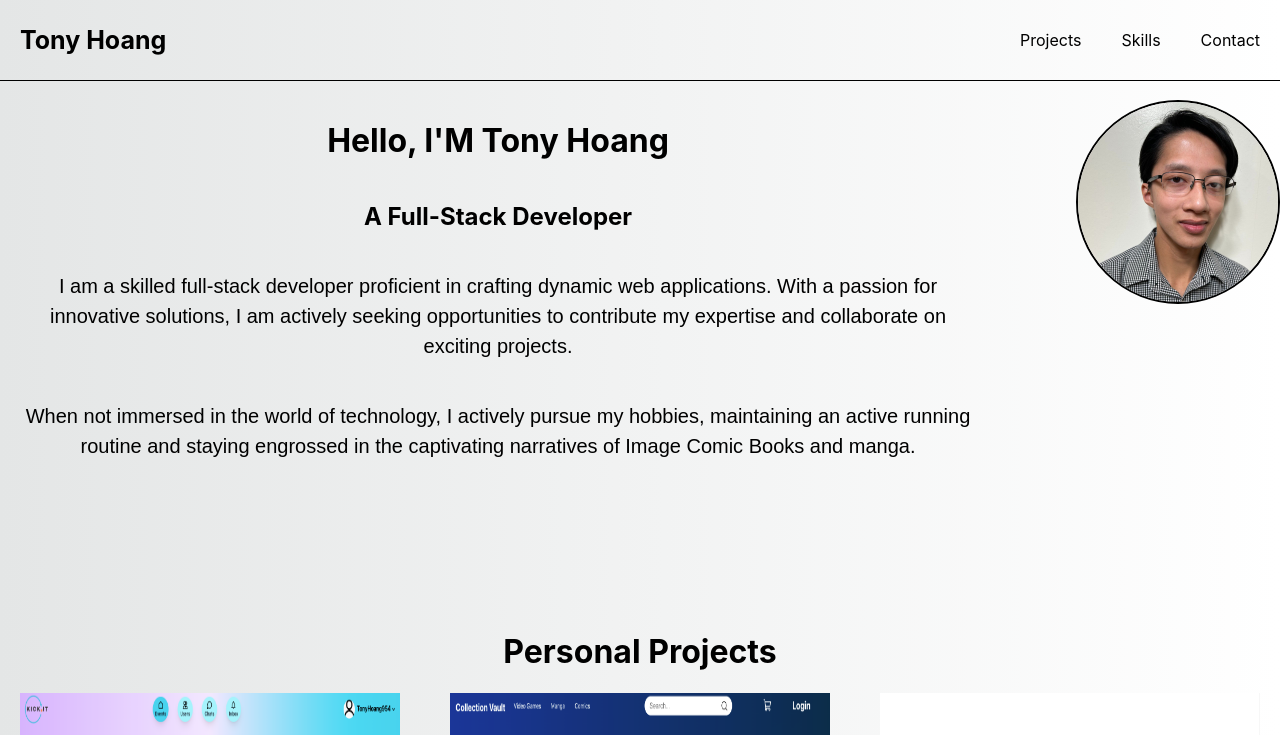
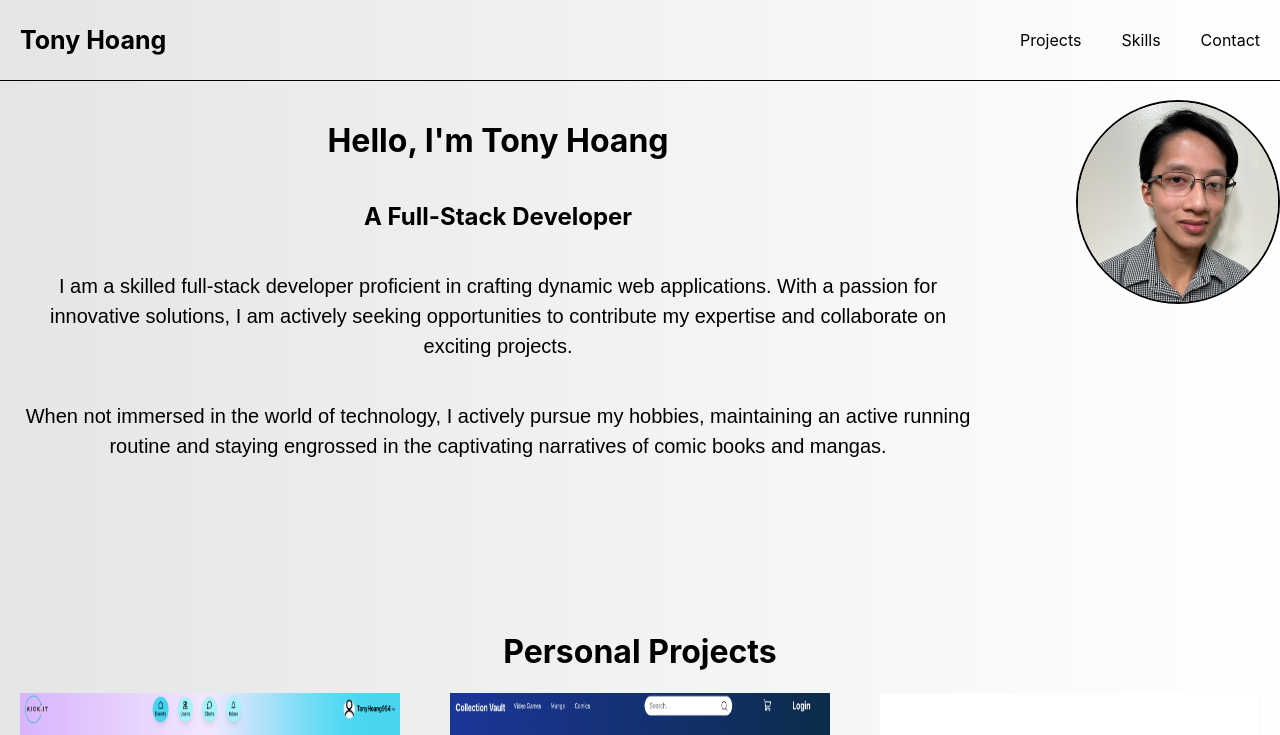
Before and after one commit to TonyH98/tony-portfolio, a React (Create React App) app: page / in a window 1280 px wide. Shown: the top 735 px of the page. Built offline with nearby package versions, Linux system fonts and the light colour scheme.

Commit message:
Fixed some capatilization

```diff
--- a/src/Components/LandingPage/Home.js
+++ b/src/Components/LandingPage/Home.js
@@ -13,7 +13,7 @@ return(
 <div className='home-container'>
 
 <div className='introduction-container'>
-    <h1 className='hello'>Hello, I'M Tony Hoang</h1>
+    <h1 className='hello'>Hello, I'm Tony Hoang</h1>
     <h2 className='title'>A Full-Stack Developer</h2>
     <p className='about-me'>
     I am a skilled full-stack developer proficient in crafting dynamic web applications. With a passion for innovative solutions,
@@ -24,7 +24,7 @@ return(
     <p className='about-me'>When not immersed in the world of technology,
          I actively pursue my hobbies, maintaining an active running routine
          and
-      staying engrossed in the captivating narratives of Image Comic Books and manga.</p>
+      staying engrossed in the captivating narratives of comic books and mangas.</p>
 </div>
 
 </div>
```
